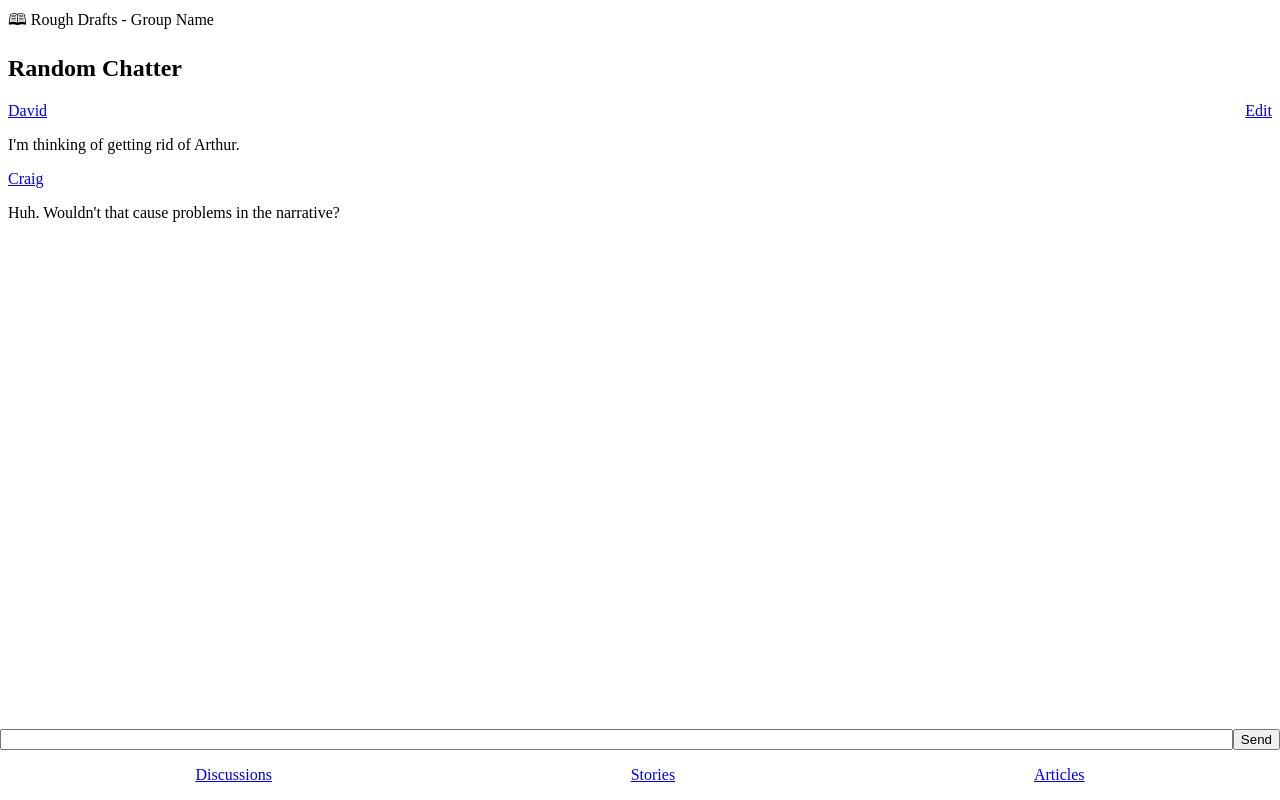
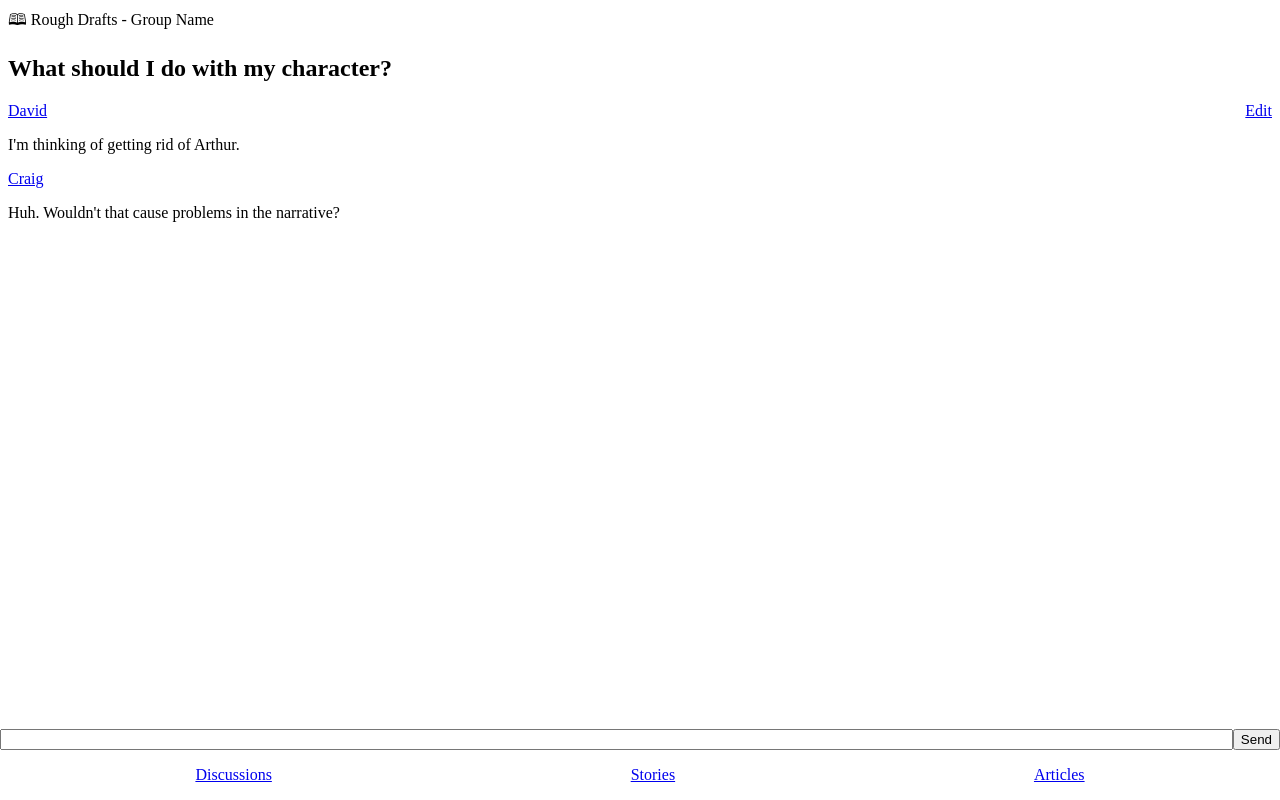
Before and after one commit to kinostl/rough-drafts, a plain HTML site: page discussion.html in a window 1280 px wide. Drawn offline with Linux system fonts and the light colour scheme.

Commit message:
Sensible title

```diff
--- a/discussion.html
+++ b/discussion.html
@@ -2,7 +2,7 @@
 <header>🕮 Rough Drafts - Group Name</header>
 <article>
     <header>
-        <h1>Random Chatter</h1>
+        <h1>What should I do with my character?</h1>
     </header>
     <section>
         <header style="display: flex;justify-content: space-between;">
```
